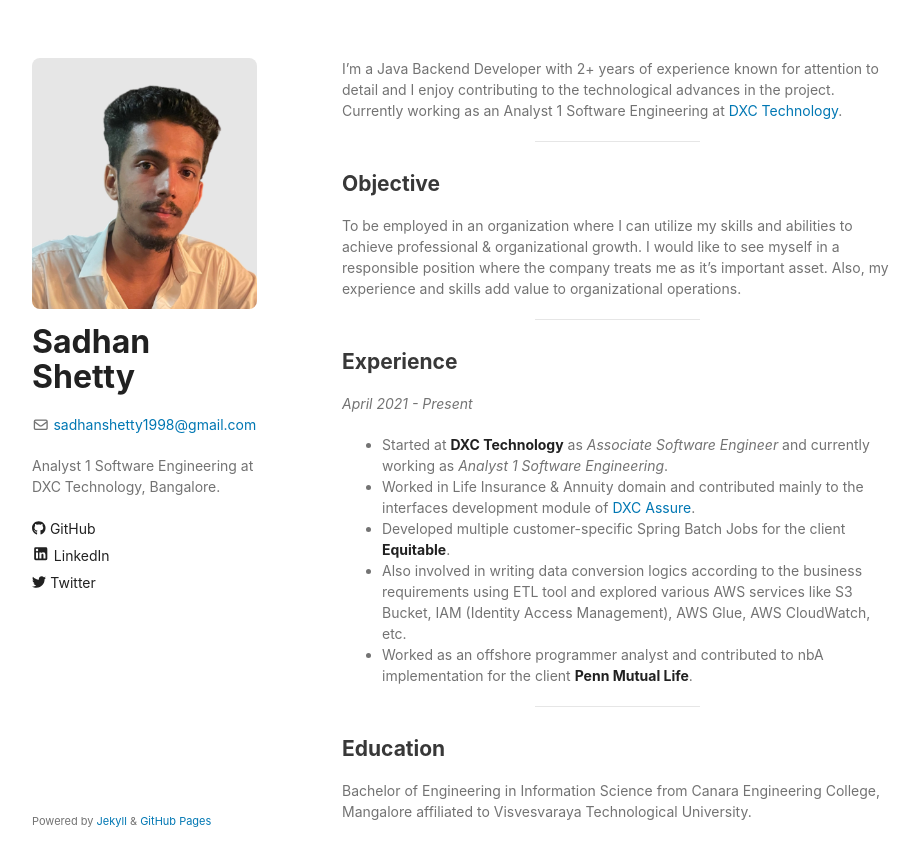
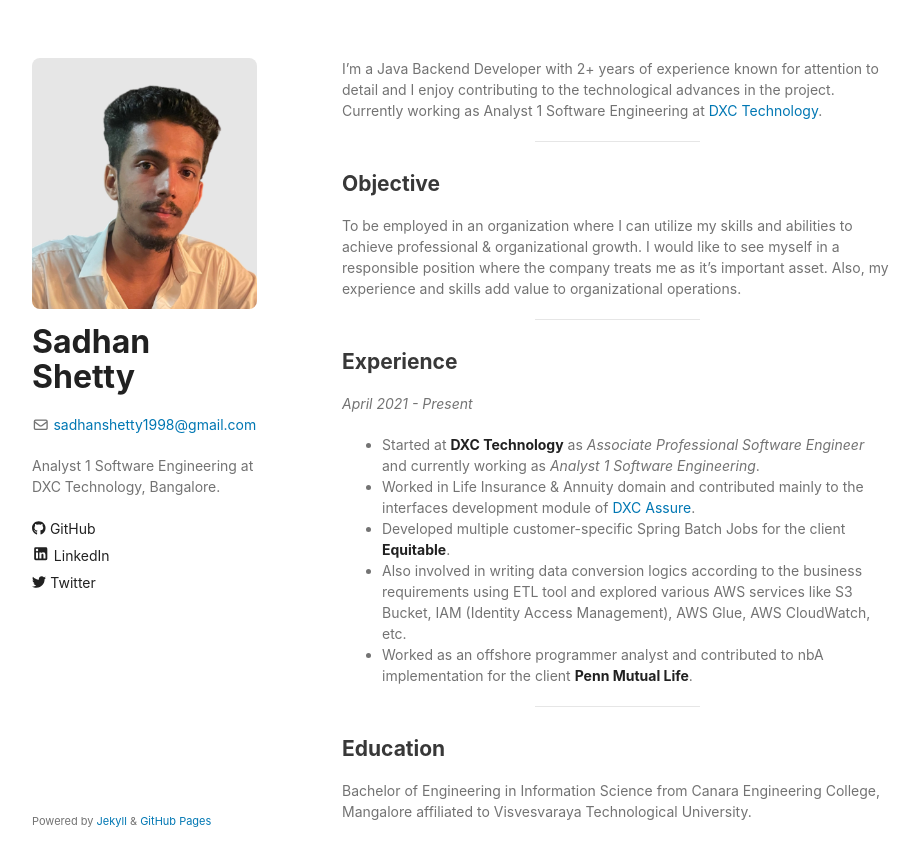
Before and after one commit to sadhan-shetty/sadhan-shetty.github.io, a Jekyll site: the page built from index.md, in a window 1280 px wide. Shown: the top 866 px of the page, without its empty margins (178-1097 px from the left). Built offline with Jekyll 4.4.1, drawn with Linux system fonts in a browser that asks for light colours.

Commit message:
Update index.md

```diff
--- a/index.md
+++ b/index.md
@@ -3,7 +3,7 @@ layout: default
 title: "Sadhan Shetty"
 
 ---
-I'm a Java Backend Developer with 2+ years of experience known for attention to detail and I enjoy contributing to the technological advances in the project. Currently working as an Analyst 1 Software Engineering at [DXC Technology](https://dxc.com/us/en).
+I'm a Java Backend Developer with 2+ years of experience known for attention to detail and I enjoy contributing to the technological advances in the project. Currently working as Analyst 1 Software Engineering at [DXC Technology](https://dxc.com/us/en).
 
 ---
 ## Objective
@@ -12,7 +12,7 @@ To be employed in an organization where I can utilize my skills and abilities to
 ---
 ## Experience
 _April 2021 - Present_ <br>
-- Started at [**DXC Technology**](https://dxc.com/us/en) as _Associate Software Engineer_ and currently working as _Analyst 1 Software Engineering_.
+- Started at [**DXC Technology**](https://dxc.com/us/en) as _Associate Professional Software Engineer_ and currently working as _Analyst 1 Software Engineering_.
 - Worked in Life Insurance & Annuity domain and contributed mainly to the interfaces development module of [DXC Assure](https://dxc.com/us/en/services/insurance-software-bps/dxc-insurance-software/dxc-assure-for-life-and-wealth).
 - Developed multiple customer-specific Spring Batch Jobs for the client [**Equitable**](https://equitable.com/).
 - Also involved in writing data conversion logics according to the business requirements using ETL tool and explored various AWS services like S3 Bucket, IAM (Identity Access Management), AWS Glue, AWS CloudWatch, etc.
```
